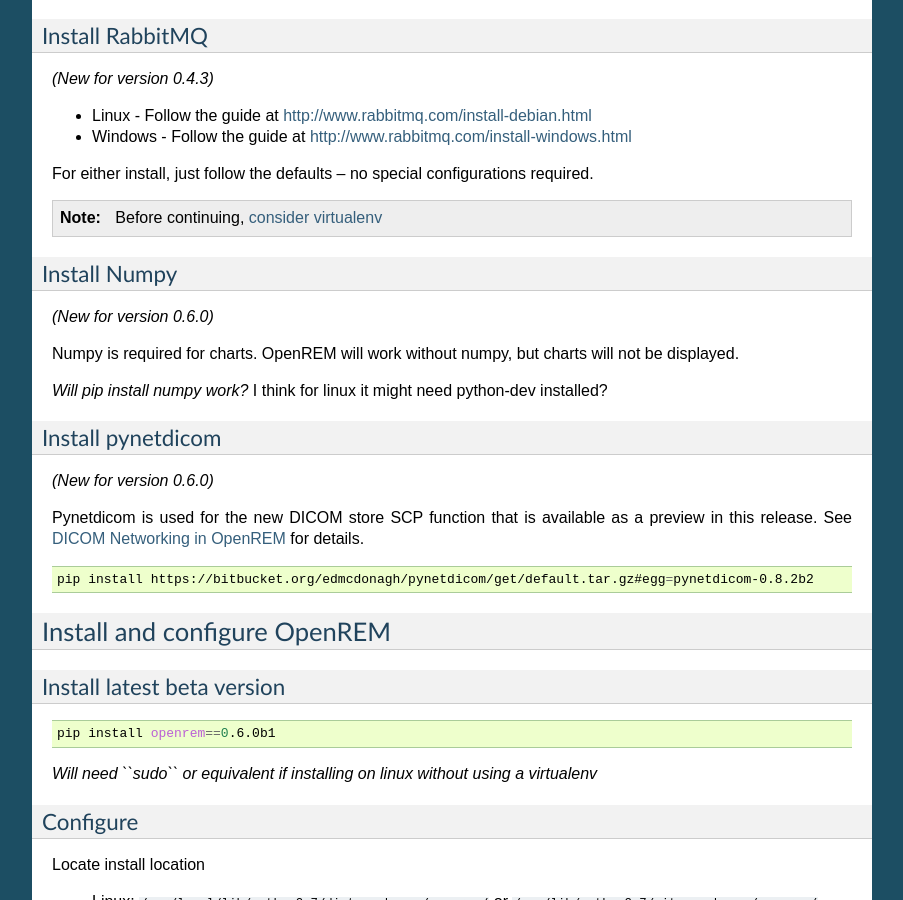
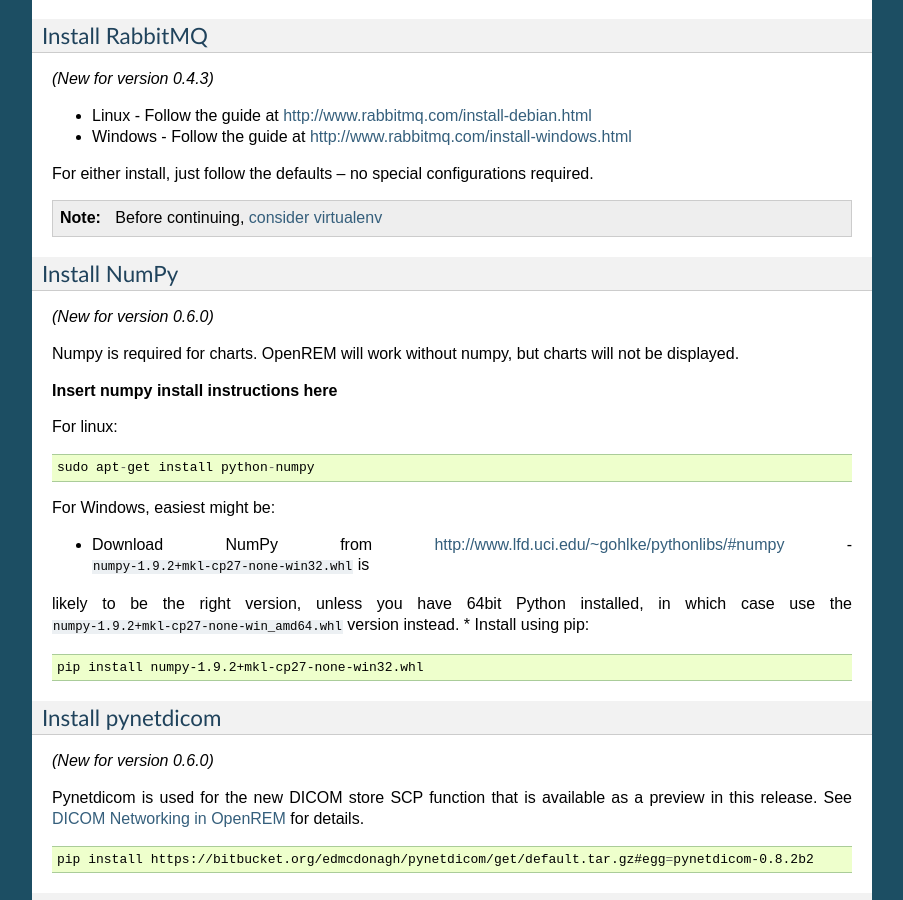
Before and after one commit to ckswilliams/modOpenREM, a Sphinx documentation site: the page built from docs/install.rst, in a window 1280 px wide and 900 px high, scrolled down 1147 px. Shown: the whole window, without its empty margins (198-1101 px from the left). Built offline with Sphinx 7.4.7, drawn with Linux system fonts in a browser that asks for light colours; some of the changed text lies outside the part shown.

Commit message:
Attempt at draft NumPy install instructions.

```diff
--- a/docs/install.rst
+++ b/docs/install.rst
@@ -75,13 +75,26 @@
 
     Before continuing, `consider virtualenv`_
 
-Install Numpy
+Install NumPy
 -------------
 *(New for version 0.6.0)*
 
 Numpy is required for charts. OpenREM will work without numpy, but charts will not be displayed.
 
-*Will pip install numpy work?* I think for linux it might need python-dev installed?
+**Insert numpy install instructions here**
+
+For linux::
+
+    sudo apt-get install python-numpy
+
+For Windows, easiest might be:
+
+* Download NumPy from http://www.lfd.uci.edu/~gohlke/pythonlibs/#numpy - ``numpy‑1.9.2+mkl‑cp27‑none‑win32.whl`` is
+likely to be the right version, unless you have 64bit Python installed, in which case use the
+``numpy‑1.9.2+mkl‑cp27‑none‑win_amd64.whl`` version instead.
+* Install using pip::
+
+    pip install numpy‑1.9.2+mkl‑cp27‑none‑win32.whl
 
 Install pynetdicom
 ------------------
```
Also changed, not shown: docs/release-0.6.0.rst (+15 -1 lines).
